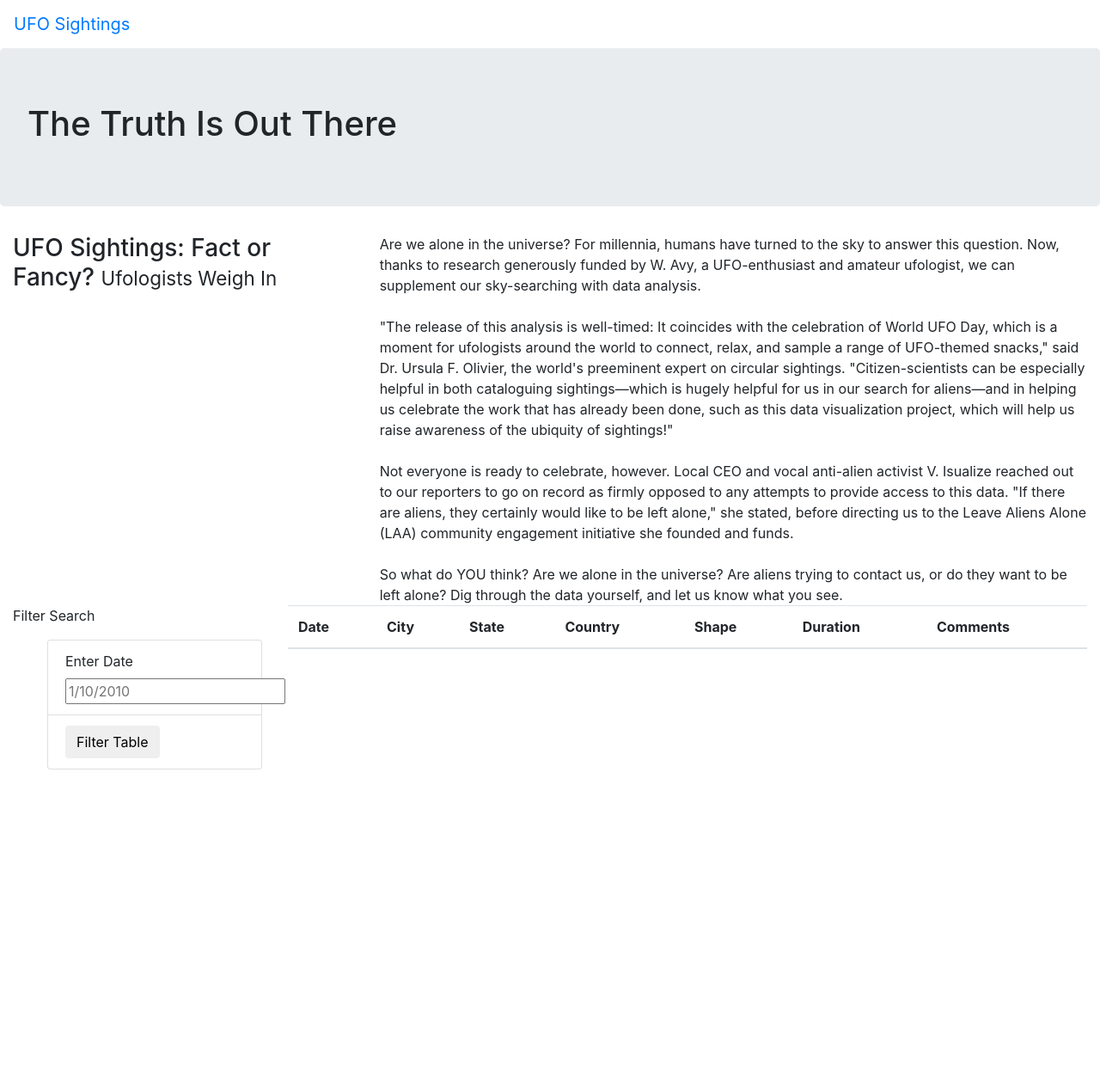
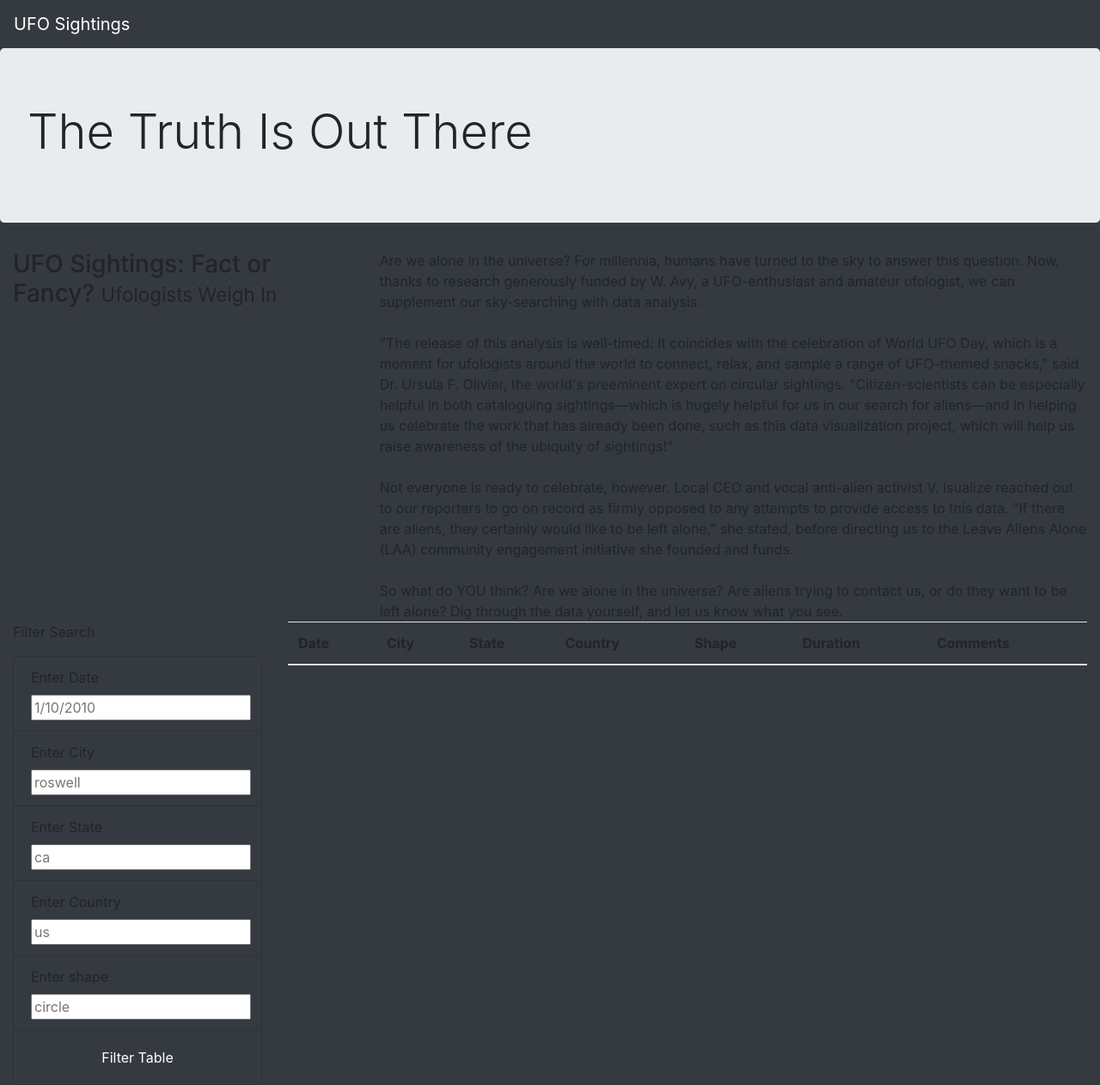
Before and after one commit to niculbolas/UFOs, a plain HTML site: page index.html in a window 1280 px wide. Shown: the whole page at 86% size. Before the commit the page ends 911 px from the top, so only its background shows below. Drawn offline with nearby package versions, Linux system fonts and the light colour scheme.

Commit message:
Added starter code for deliverable.

```diff
--- a/index.html
+++ b/index.html
@@ -13,14 +13,14 @@
     />
     <link rel="stylesheet" href="static/css/style.css">
 </head>
-<body>
+<body class="bg-dark">
     <div class="wrapper">
-        <nav class="navbar navbar-expand-lg">
+        <nav class="navbar navbar-dark bg-dark navbar-expand-lg">
             <a class="navbar-brand" href="index.html">UFO Sightings</a>
         </nav>
     </div>
     <div class="jumbotron">
-        <h1>The Truth Is Out There</h1>
+        <h1 class="display-4">The Truth Is Out There</h1>
     </div>
     <div class="container-fluid">
         <div class="row">
@@ -35,18 +35,36 @@
     <div class="container-fluid">
         <div class="row">
             <div class="col-md-3">
-                <form>
+                <form class="bg-dark">
                     <p>Filter Search</p>
                 </form>
-                <ul class=""list-group">
-                <li class="list-group-item">
-                    <label for="date">Enter Date</label>
-                    <input type="text" placeholder="1/10/2010" id="datetime" />
-                </li>
-                <li class="list-group-item">
-                    <button id=""filter-btn" type="button" class="btn btn-default">Filter Table</button>
-                </li>
+
+                <ul class="list-group bg-dark">
+                    <li class="list-group-item bg-dark">
+                        <label for="date">Enter Date</label>
+                        <input type="text" placeholder="1/10/2010" id="datetime" />
+                    </li>
+                    <li class="list-group-item bg-dark">
+                        <label for="city">Enter City</label>
+                        <input type="text" placeholder="roswell" id="city" />
+                    </li>
+                    <li class="list-group-item bg-dark">
+                        <label for="state">Enter State</label>
+                        <input type="text" placeholder="ca" id="state" />
+                    </li>
+                    <li class="list-group-item bg-dark">
+                        <label for="country">Enter Country</label>
+                        <input type="text" placeholder="us" id="country" />
+                    </li>
+                    <li class="list-group-item bg-dark">
+                        <label for="shape">Enter shape</label>
+                        <input type="text" placeholder="circle" id="shape" />
+                    </li>
+                    <li class="list-group-item bg-dark" style="text-align:center">
+                        <button id="filter-btn" type="button" class="btn btn-dark">Filter Table</button>
+                    </li>
                 </ul>
+
             </div>
             <div class="col-md-9">
                 <table class="table table-striped">
@@ -61,10 +79,14 @@
                         <th>Comments</th>
                       </tr>
                     </thead>
-                    <tbody></tbody>
+                    <tbody>
+                    </tbody>
                 </table>
             </div>
         </div>
       </div>
 </body>
+<script src="https://cdnjs.cloudflare.com/ajax/libs/d3/4.11.0/d3.js"></script>
+<script src="static/js/data.js"></script>
+<script src="static/js/app.js"></script>
 </html>
```
